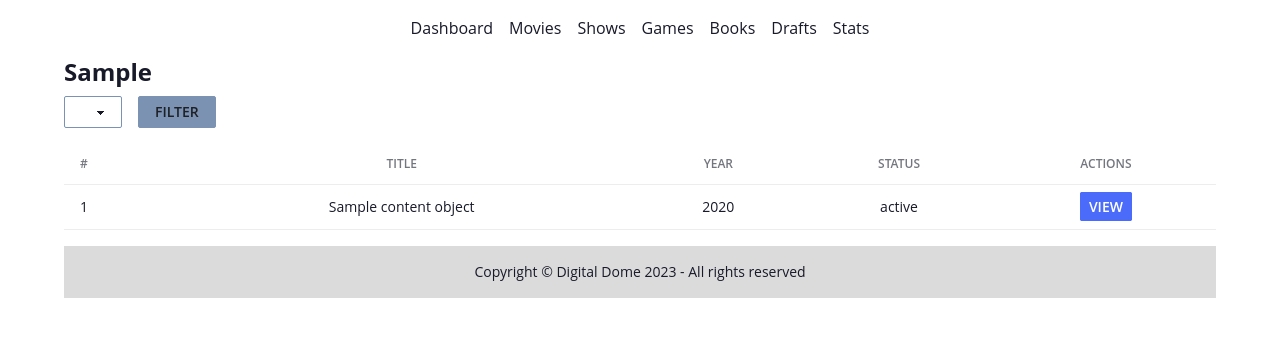
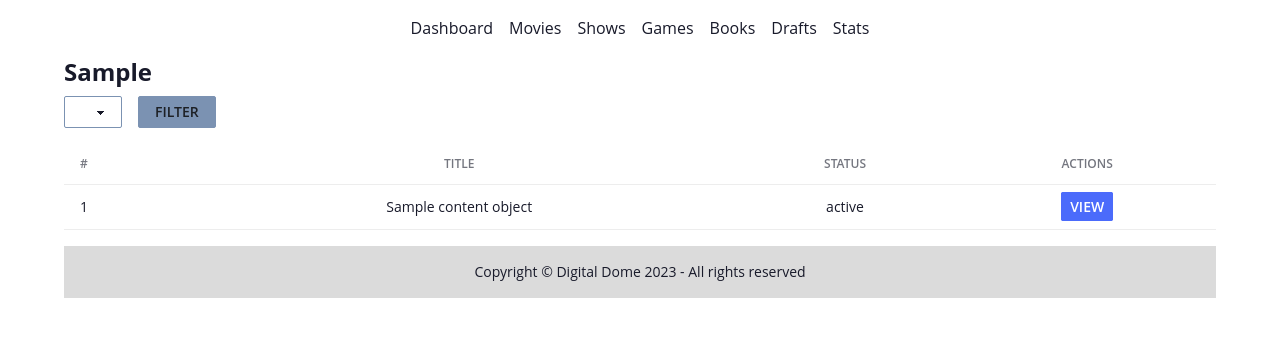
Before and after one commit to exler/digitaldome, a Django app: template tracking/templates/tracking/tracking_list.html in a window 1280 px wide. Shown: the part 164-501 px from the top of the page. Run offline with Django 4.2, Linux system fonts and the light colour scheme; the template is opened without the code that fills it: most values are stand-ins (such as "Sample title", 1, 10 or a date in 2020); lists and menus that the app fills with data are empty; style sheets or scripts are compiled from the project's sources; parts of the project's set-up code (start-up, migrations or seed data) failed here and were passed over; some web fonts are replaced.

Commit message:
fix(tracking): Remove release date from tracking lists

```diff
--- a/tracking/templates/tracking/tracking_list.html
+++ b/tracking/templates/tracking/tracking_list.html
@@ -27,7 +27,6 @@
                     <tr>
                         <th class="px-4 font-semibold text-xs text-coolGray-500 uppercase text-left rounded-l-md">#</th>
                         <th class="px-4 font-semibold text-xs text-coolGray-500 uppercase text-center rounded-l-md">Title</th>
-                        <th class="px-4 font-semibold text-xs text-coolGray-500 uppercase text-center rounded-r-md">Year</th>
                         <th class="px-4 font-semibold text-xs text-coolGray-500 uppercase text-center rounded-r-md">Status</th>
                         <th class="px-4 font-semibold text-xs text-coolGray-500 uppercase text-center rounded-r-md">Actions</th>
                     </tr>
@@ -40,9 +39,6 @@
                             </td>
                             <td class="whitespace-nowrap px-4 text-sm font-medium text-coolGray-800 text-center">
                                 {{ object.content_object.name }}
-                            </td>
-                            <td class="whitespace-nowrap px-4 text-sm font-medium text-coolGray-800 text-center">
-                                {{ object.content_object.release_date|date:"Y" }}
                             </td>
                             <td class="whitespace-nowrap px-4 text-sm font-medium text-coolGray-800 text-center">
                                 {{ object.get_status_display }}
```
